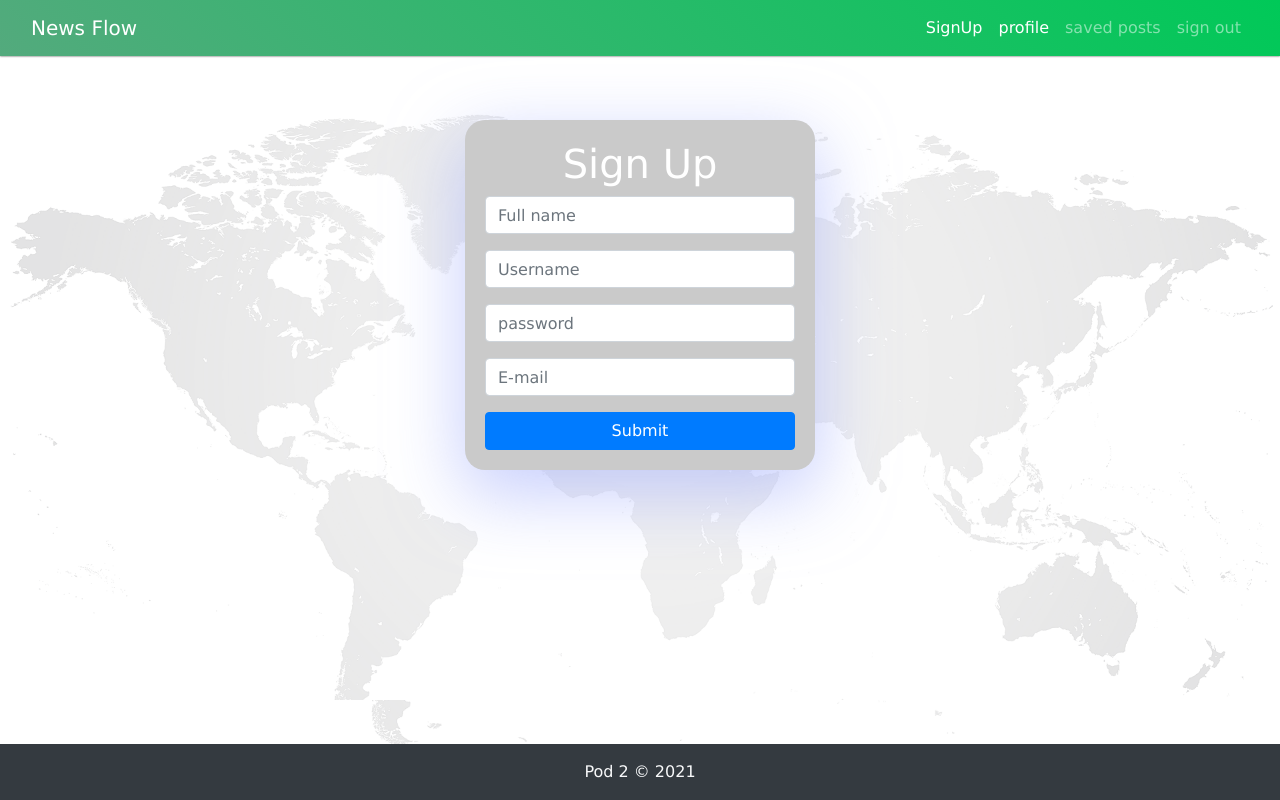
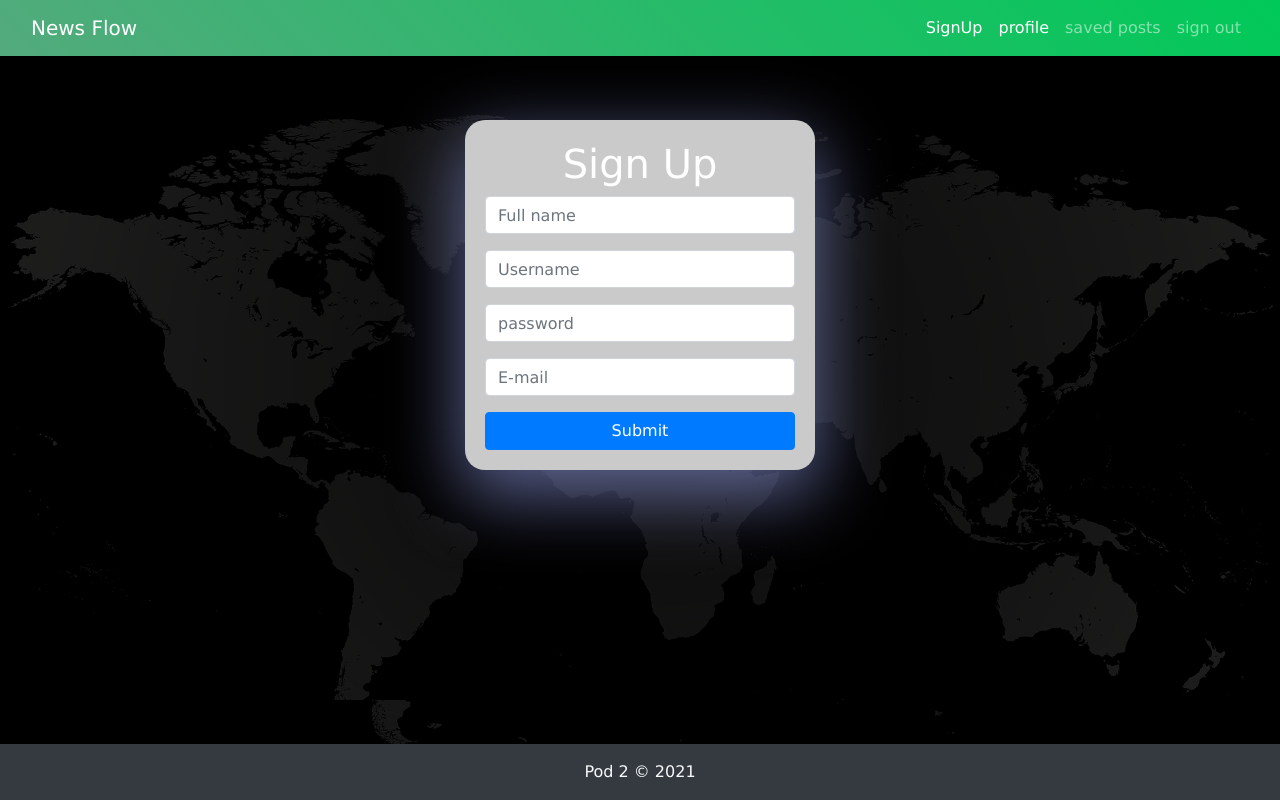
Before and after one commit to zehrl/news-flow, a React (Create React App) app in the folder client/: page /SignUp in a window 1280 px wide. Built offline with nearby package versions, Linux system fonts and the light colour scheme.

Commit message:
added a darkmode image

```diff
--- a/client/src/components/Header.js
+++ b/client/src/components/Header.js
@@ -1,4 +1,4 @@
-// import gorillalogo from "../images/gorillalogo.png";
+import gorillalogo from "../images/gorillalogo.png";
 import React from 'react';
 
 const Header = () => {
@@ -8,7 +8,7 @@ const Header = () => {
             <nav className="navbar navbar-expand-sm navbar-dark fixed-top" id="header-nav">
                 <div className="container-fluid">
 
-                <a className="navbar-brand" id="nav-title" href="#">News Flow</a>
+                <a className="navbar-brand" id="nav-title" href="/">News Flow</a>
 
                 <button className="navbar-toggler" type="button" data-bs-toggle="collapse"
                         data-bs-target="#header-nav-links" aria-controls="navbarNav" aria-expanded="false"
--- a/client/src/sass/signUp.css
+++ b/client/src/sass/signUp.css
@@ -4,7 +4,7 @@
     width: 100vw;
     background-size: cover;
     padding-top: 60px;
-    background-image: url("../images/signup.jpg");
+    background-image: url("../images/darkmode.png");
 }
 
 
```
Also changed, not shown: client/src/images/darkmode.png (added).
